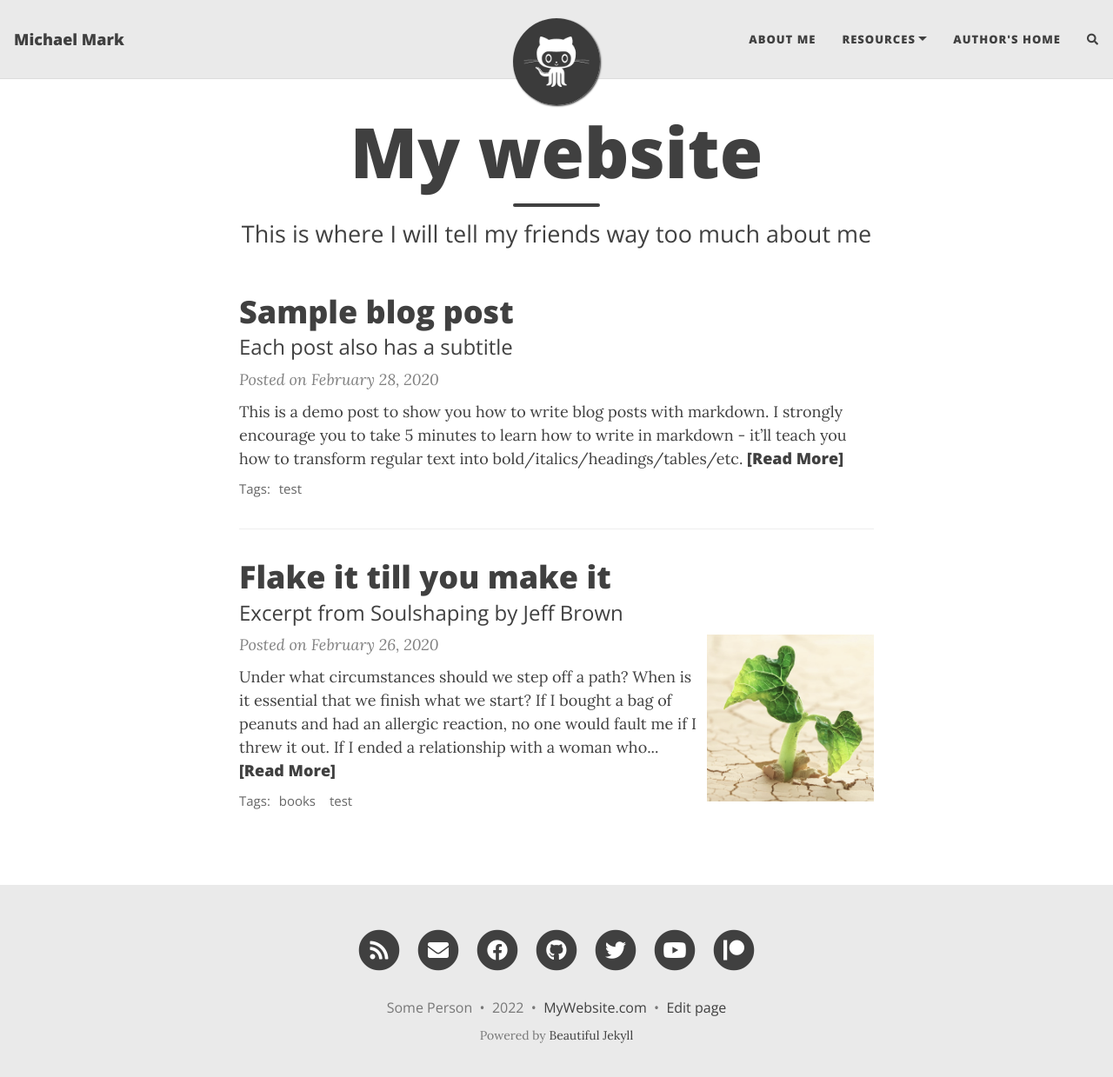
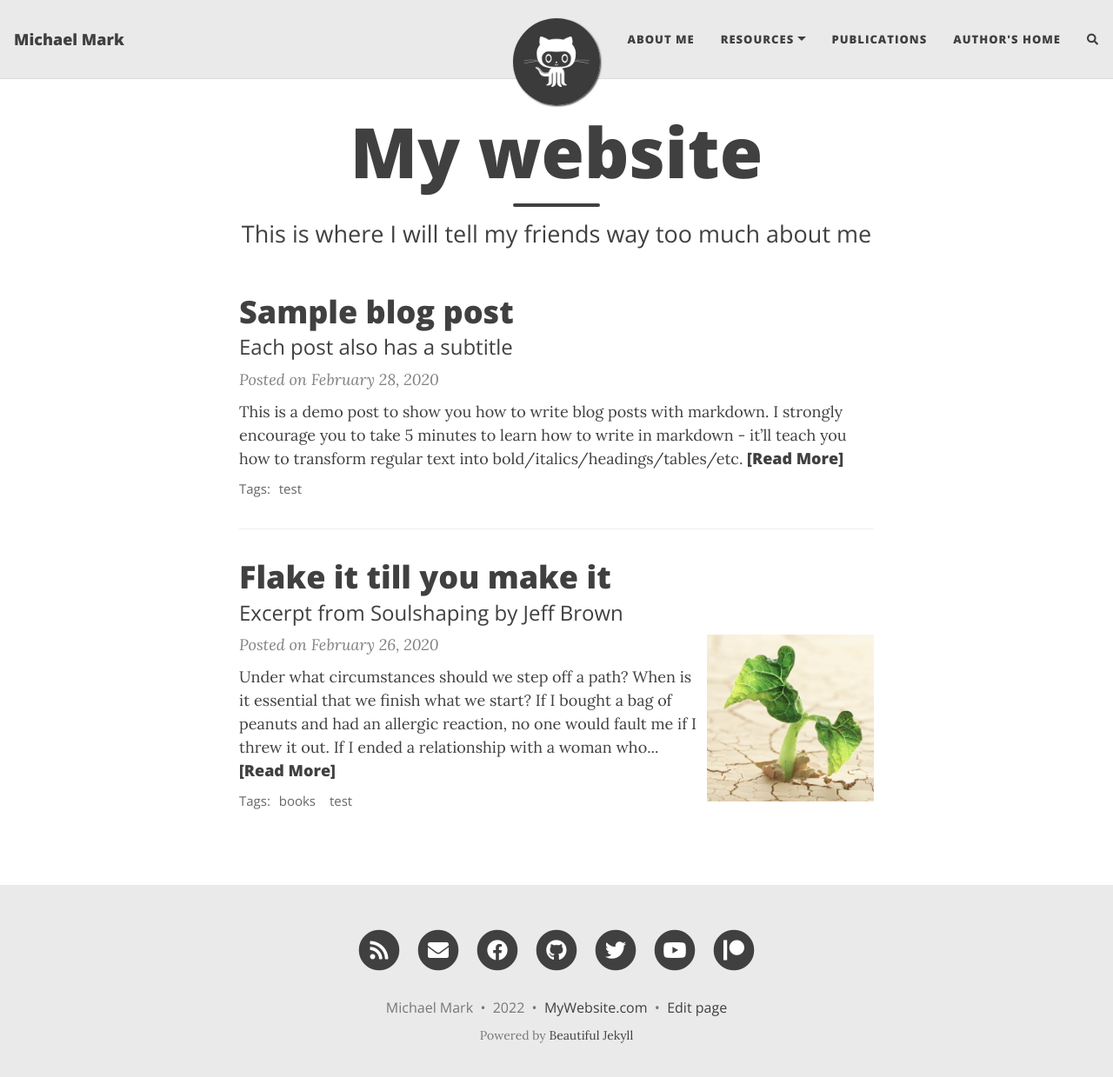
Before and after one commit to majkee15/majkee15.github.io, a Jekyll site: the page built from index.html, in a window 1280 px wide and 1252 px high. Shown: the top 1239 px of the window at 87% size. Built offline with Jekyll 4.4.1, drawn with Linux system fonts in a browser that asks for light colours; nearby versions of some CDN libraries; the list of posts is cut into pages by our own code; comment, search, counter and statistics services are not loaded.

Commit message:
Update _config.yml

```diff
--- a/_config.yml
+++ b/_config.yml
@@ -13,7 +13,7 @@
 title: Michael Mark
 
 # Your name to show in the footer
-author: Some Person
+author: Michael Mark
 
 ###############################################
 # --- List of links in the navigation bar --- #
@@ -24,6 +24,7 @@ navbar-links:
   Resources:
     - Beautiful Jekyll: "https://beautifuljekyll.com"
     - Learn markdown: "https://www.markdowntutorial.com/"
+  Publications: "me"
   Author's home: "https://deanattali.com"
 
 ################
```
